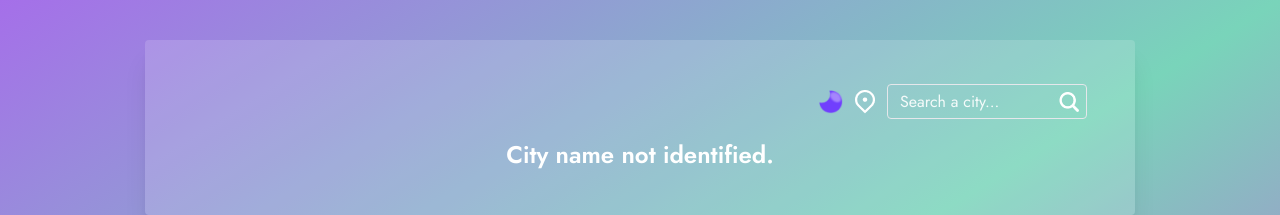
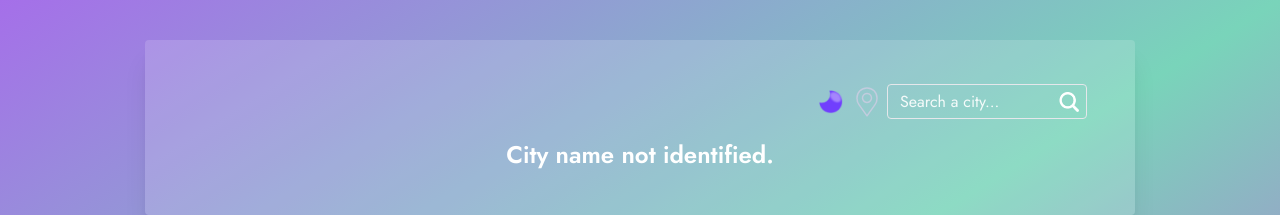
Before and after one commit to whit3st/skyvibes, a React (Vite) app: page / in a window 1280 px wide. Shown: the top 215 px of the page. Built offline with nearby package versions, Linux system fonts and the light colour scheme; no server answers.

Commit message:
map icon update

```diff
--- a/src/Search/SearchBar.jsx
+++ b/src/Search/SearchBar.jsx
@@ -66,8 +66,8 @@ export default function SearchBar({
 
             <img
                 id="map"
-                className="absolute top-[50%] -translate-y-1/2 left-12 cursor-pointer"
-                src="./mapIcon.png"
+                className="absolute top-[50%] -translate-y-1/2 left-10 cursor-pointer w-10"
+                src="./mapIcon.svg"
                 alt="Map Icon"
                 onClick={() => openMap()}
             />
```
Also changed, not shown: public/mapIcon.png (deleted), public/mapIcon.svg (added).
